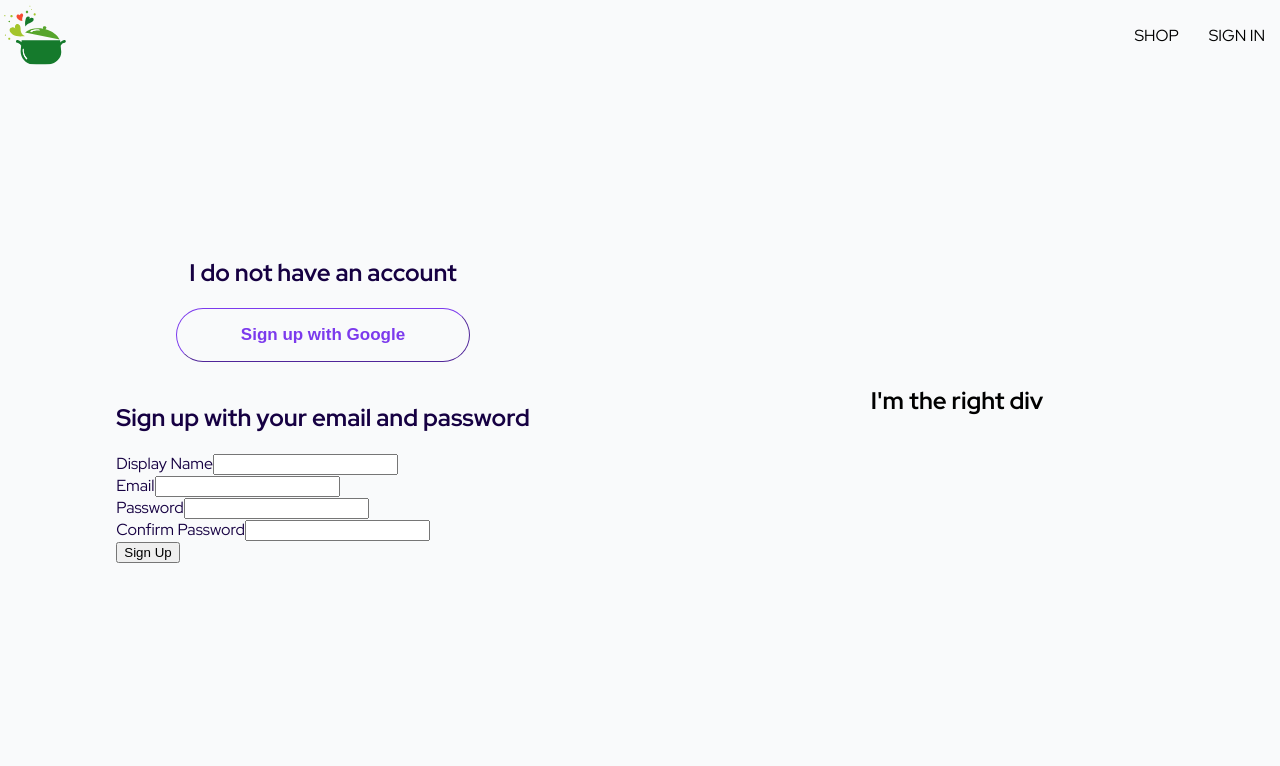
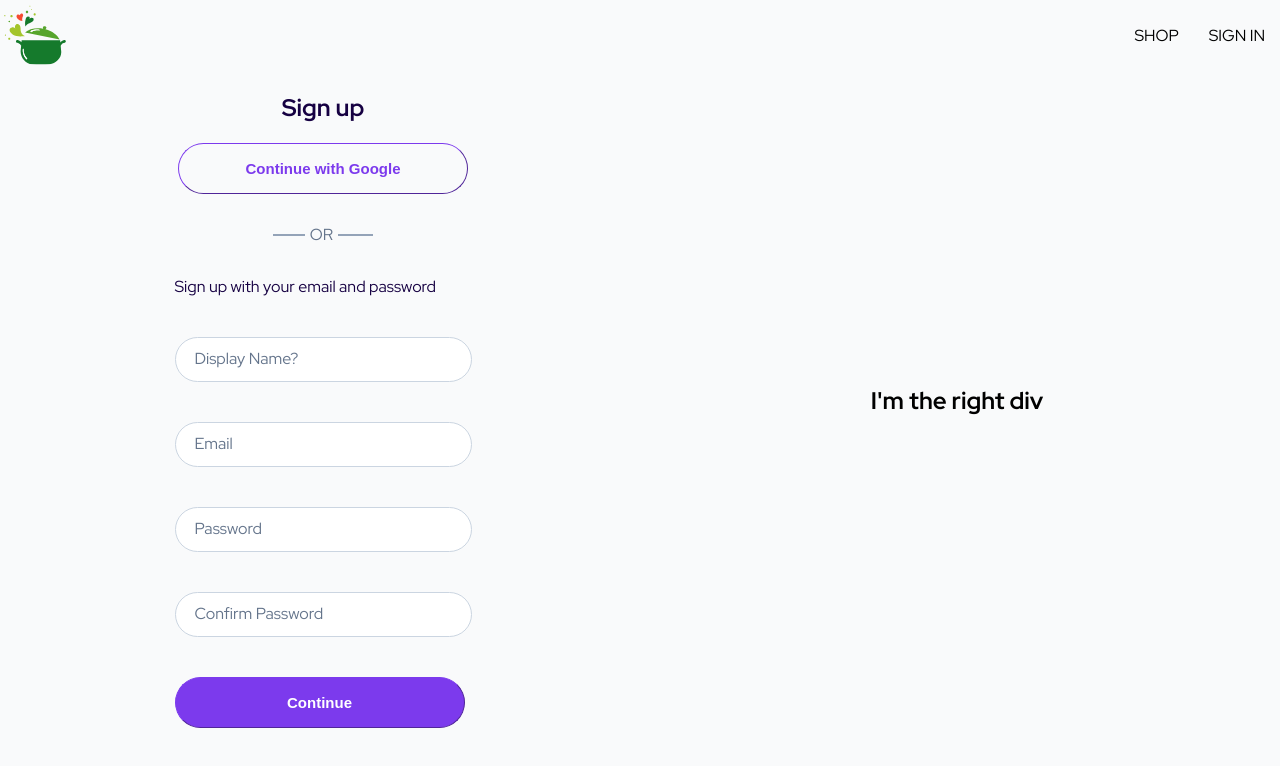
Before and after one commit to thuannguyen88/lazy-kitchen-ecommerce, a React (Create React App) app: page /sign-in in a window 1280 px wide. Shown: the top 766 px of the page. Built offline with nearby package versions, Linux system fonts and the light colour scheme.

Commit message:
created button component and variant styles

```diff
--- /dev/null
+++ b/src/components/button/button.component.jsx
@@ -0,0 +1,26 @@
+import "./button.styles.scss";
+// we have 3 button variants
+// default button
+// google sign in button
+// inverted button
+// have default styling for the button and control the class styling for each button variant
+
+// create variable called button types
+const BUTTON_TYPES = {
+  google: "google-sign-in-button",
+  inverted: "inverted-button",
+};
+
+// we can spread otherProps because buttons will container other props like type=submit
+const Button = ({ children, buttonType, ...otherProps }) => {
+  return (
+    <button
+      className={`button-container ${BUTTON_TYPES[buttonType]}`}
+      {...otherProps}
+    >
+      {children}
+    </button>
+  );
+};
+
+export default Button;
--- /dev/null
+++ b/src/components/button/button.styles.scss
@@ -0,0 +1,37 @@
+$main-color: rgb(124 58 237);
+$sub-color: white;
+
+.button-container {
+  border-radius: 50px;
+  padding-top: 16px;
+  padding-bottom: 16px;
+  padding-right: 64px;
+  padding-left: 64px;
+  max-width: 290px;
+  width: 290px;
+  background-color: $main-color;
+  border-width: 1px;
+  font-weight: 600;
+  font-size: 15px;
+  border-color: $main-color;
+  color: $sub-color;
+  cursor: pointer;
+  display: flex;
+  justify-content: center;
+
+  &:hover {
+    background-color: $sub-color;
+    color: $main-color;
+    transition: 150ms ease all;
+  }
+
+  &.google-sign-in-button {
+    background-color: transparent;
+    color: $main-color;
+
+    &:hover {
+      background-color: $main-color;
+      color: $sub-color;
+    }
+  }
+}
--- a/src/components/form-input/form-input.component.jsx
+++ b/src/components/form-input/form-input.component.jsx
@@ -1,7 +1,11 @@
+import "./form-input.styles.scss";
+
 const FormInput = ({ label, ...inputProps }) => {
   return (
     <div className="group">
-      {/* if label exists then render label. and if form field props has some value in it, then apply the shrink css class otherwise don't*/}
+      <input className="form-input" {...inputProps} />
+      {/* if label exists then render label.
+      and if user types something into one of the inputs, form field props has some value in it, then apply the shrink css class otherwise don't apply nothing*/}
       {label && (
         <label
           className={`${
@@ -11,7 +15,6 @@ const FormInput = ({ label, ...inputProps }) => {
           {label}
         </label>
       )}
-      <input className="input" {...inputProps} />
     </div>
   );
 };
--- a/src/components/form-input/form-input.styles.scss
+++ b/src/components/form-input/form-input.styles.scss
@@ -0,0 +1,64 @@
+// color styles
+$sub-color-2: rgb(203 213 225);
+$sub-color: rgb(100 116 139);
+$main-color: rgb(30 41 59);
+
+// declaring a shrinkLabel function for the label
+// when we type shrinkLabel function is called and transitions over 500ms, translate up 17px, font size gets smaller from 16px to 12px and color changes from sub-color to maincolor
+@mixin shrinkLabel {
+  top: -20px;
+  font-size: 12px;
+  color: $main-color;
+}
+
+.group {
+  position: relative;
+  margin: 40px 0;
+
+  // position form input label as absolute so label appears inside input box
+  .form-input-label {
+    color: $sub-color;
+    font-size: 16px;
+    font-weight: normal;
+    position: absolute;
+    pointer-events: none;
+    left: 20px;
+    top: 11px;
+    transition: 500ms ease all;
+
+    &.shrink {
+      @include shrinkLabel();
+    }
+  }
+
+  // formatting the form input field styles
+  // display as block to take whole line
+  .form-input {
+    background: none;
+    background-color: white;
+    color: $sub-color;
+    font-size: 20px;
+    padding: 10px 10px 10px 20px;
+    display: block;
+    width: 100%;
+    border: none;
+    border-radius: 30px;
+    border: 1px solid $sub-color-2;
+    margin: 25px 0;
+
+    // have no outline when clicking in input field
+    &:focus {
+      outline: none;
+    }
+
+    // if the input field is selected, i want you to find the next subsequent sibling with the class form-input-label and i want you to apply that shrinkLabel. It works only if the form-input is above the form-input-label in component
+    &:focus ~ .form-input-label {
+      @include shrinkLabel();
+    }
+  }
+
+  // styles the specific input field
+  input[type="password"] {
+    letter-spacing: 6px;
+  }
+}
--- a/src/components/sign-up-form/sign-up-form.component.jsx
+++ b/src/components/sign-up-form/sign-up-form.component.jsx
@@ -1,4 +1,6 @@
 import { useState } from "react";
+import "./sign-up-form.styles.scss";
+import Button from "../button/button.component";
 
 import {
   createAuthUserWithEmailAndPassword,
@@ -89,11 +91,11 @@ const SignUpForm = () => {
   };
 
   return (
-    <div>
-      <h1>Sign up with your email and password</h1>
+    <div className="email-sign-up-container">
+      <span>Sign up with your email and password</span>
       <form onSubmit={handleSubmit}>
         <FormInput
-          label="Display Name"
+          label="Display Name?"
           type="text"
           required
           onChange={handleChange}
@@ -110,7 +112,7 @@ const SignUpForm = () => {
         />
         <FormInput
           label="Password"
-          type="text"
+          type="password"
           required
           onChange={handleChange}
           name="password"
@@ -118,14 +120,13 @@ const SignUpForm = () => {
         />
         <FormInput
           label="Confirm Password"
-          type="text"
+          type="password"
           required
           onChange={handleChange}
           name="confirmPassword"
           value={confirmPassword}
         />
-
-        <button type="submit">Sign Up</button>
+        <Button type="submit">Continue</Button>
       </form>
     </div>
   );
--- /dev/null
+++ b/src/components/sign-up-form/sign-up-form.styles.scss
@@ -0,0 +1,5 @@
+.email-sign-up-container {
+  display: flex;
+  flex-direction: column;
+
+}
--- a/src/routes/sign-in/sign-in.component.jsx
+++ b/src/routes/sign-in/sign-in.component.jsx
@@ -4,6 +4,7 @@ import {
 } from "../../utils/firebase/firebase.utils";
 
 import "./sign-in.styles.scss";
+import Button from "../../components/button/button.component";
 
 import SignUpForm from "../../components/sign-up-form/sign-up-form.component";
 
@@ -19,11 +20,14 @@ const SignIn = () => {
     <section>
       <div className="sign-in-section">
         <div className="sign-in-container">
-          <h1>I do not have an account</h1>
-          <button onClick={logGoogleUser} className="google-sign-in-button">
-            Sign up with Google
-          </button>
-          <div className="line"></div>
+          <h1>Sign up</h1>
+
+          <Button onClick={logGoogleUser} buttonType='google'>Continue with Google</Button>
+          <div className="line-container">
+            <div className="line"></div>
+            <span className="or">OR</span>
+          </div>
+
           <SignUpForm />
         </div>
         <div className="right-container">
--- a/src/routes/sign-in/sign-in.styles.scss
+++ b/src/routes/sign-in/sign-in.styles.scss
@@ -1,3 +1,12 @@
+// color styles
+$bg-slate-300: rgb(203 213 225);
+$bg-slate-400: rgb(148 163 184);
+$bg-slate-500: rgb(100 116 139);
+$bg-slate-600: rgb(71 85 105);
+$bg-slate-700: rgb(51 65 85);
+$bg-slate-800: rgb(30 41 59);
+$bg-slate-900: rgb(15 23 42);
+
 .sign-in-section {
   padding-top: 20px;
   padding-bottom: 20px;
@@ -21,29 +30,29 @@
     padding-bottom: 32px;
     color: rgb(22 0 66);
 
-    .google-sign-in-button {
-      border-radius: 50px;
-      padding-top: 16px;
-      padding-bottom: 16px;
-      padding-right: 64px;
-      padding-left: 64px;
-      max-width: 380px;
-      background-color: transparent;
-      border-width: 1px;
-      font-weight: 600;
-      font-size: 17px;
-      border-color: rgb(124 58 237);
-      color: rgb(124 58 237);
-    }
-
-    .line {
-      max-width: 100px;
-      border-radius: 1px;
-      border-color: black;
-      border-width: 2px;
+    .line-container {
+      display: flex;
+      flex-direction: row;
       margin-top: 10px;
       margin-bottom: 10px;
-      opacity: 0.8;
+      margin: 40px 0;
+      flex-wrap: wrap;
+      position: relative;
+
+      .line {
+        width: 100px;
+        // max-width: 100px;
+        border: 1px solid $bg-slate-400;
+      }
+
+      .or {
+        position: absolute;
+        bottom: -14px;
+        right: 35px;
+        background-color: rgb(249 250 251);
+        padding: 5px;
+        color: $bg-slate-500;
+      }
     }
   }
 
@@ -55,5 +64,6 @@
     justify-content: center;
     padding-top: 32px;
     padding-bottom: 32px;
+    flex-wrap: wrap;
   }
 }
```
